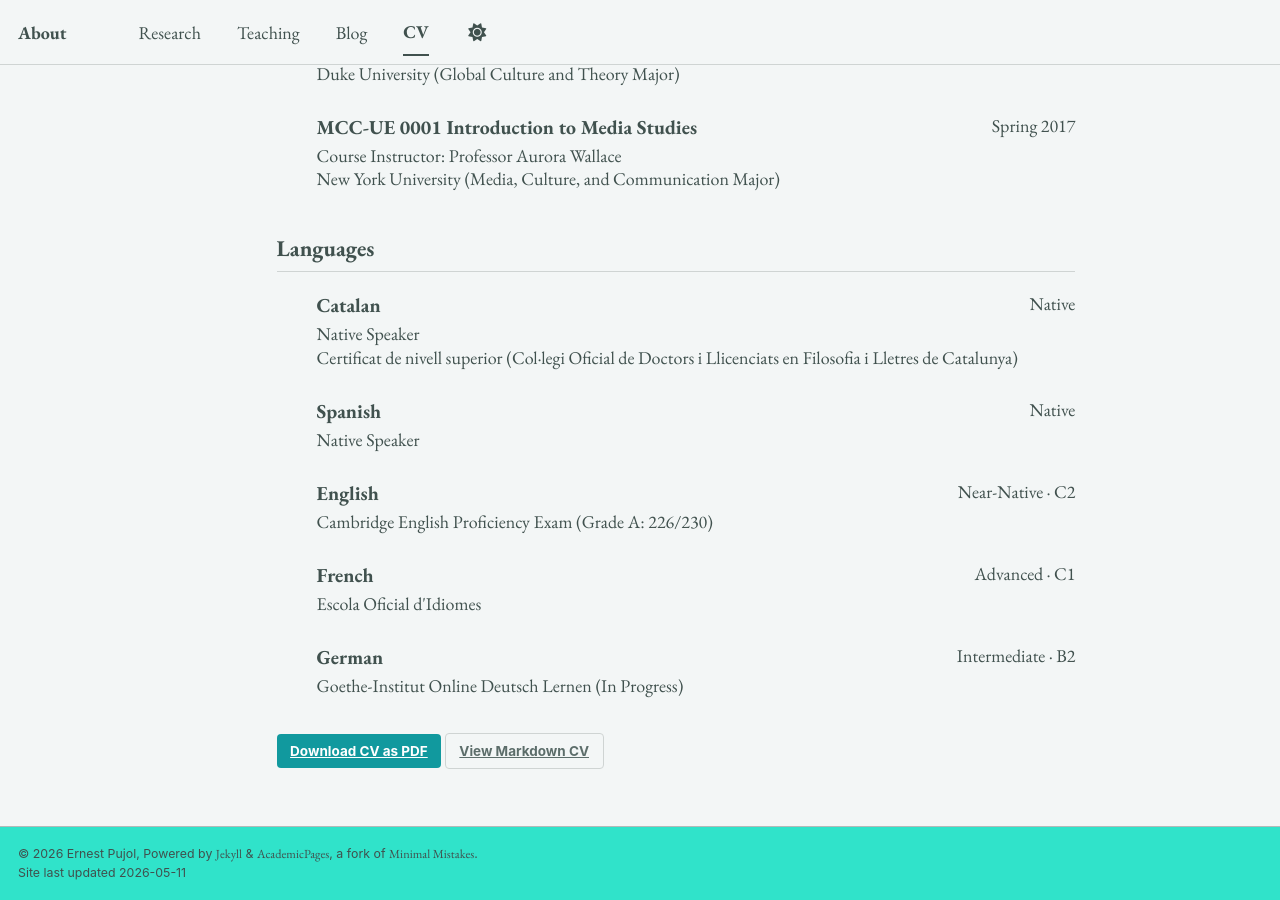
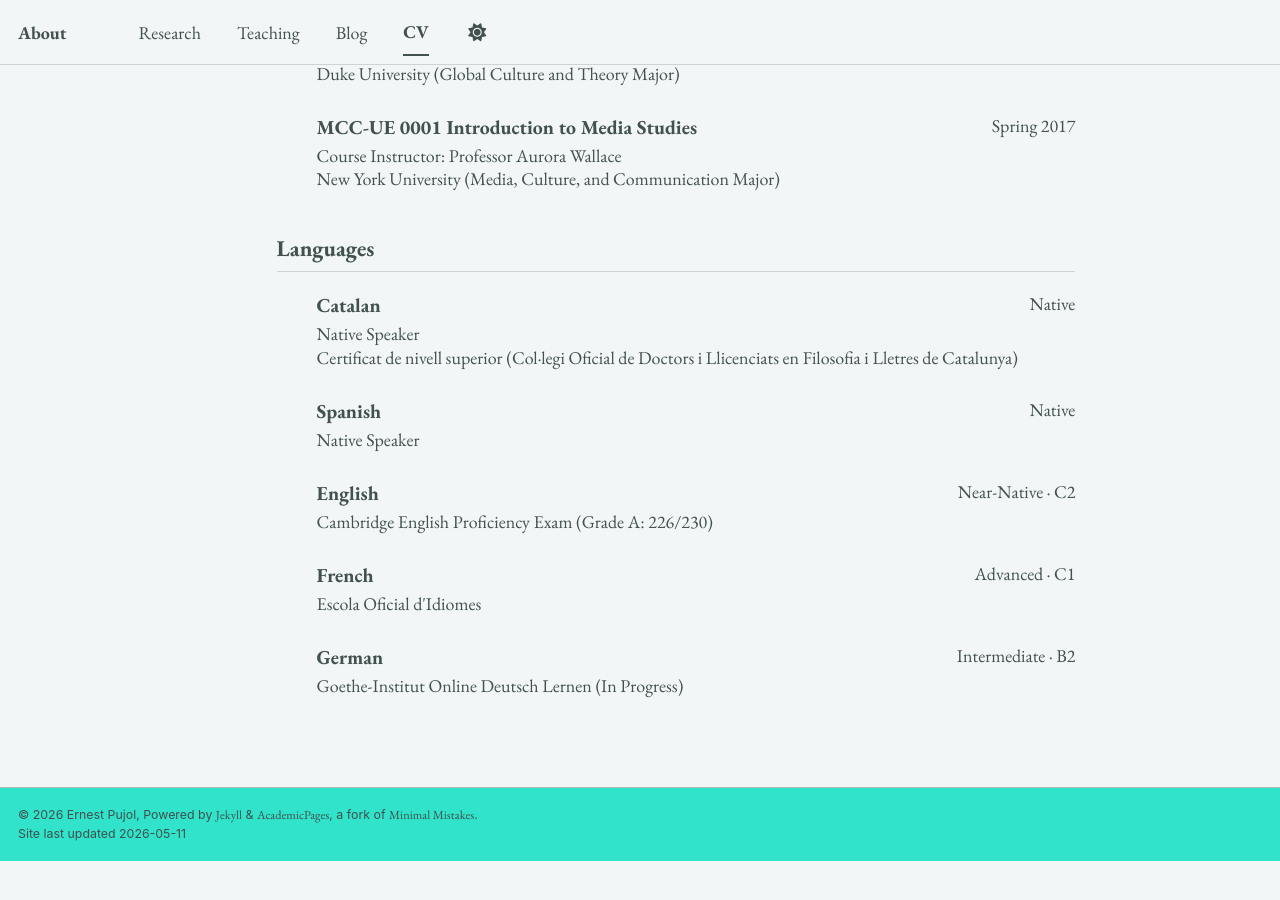
Before and after one commit to epujol90/epujol90.github.io, a Jekyll site: the page built from _pages/cv-json.md, in a window 1280 px wide and 900 px high, scrolled down 6784 px. Built offline with Jekyll 4.4.1, drawn with Linux system fonts in a browser that asks for light colours; a script bundle is joined from its source files by our own code; library files that are not in the unit come from our copies; after the commit the page ends 7645 px from its top, so only the background shows below that.

Commit message:
Update cv-json.md

```diff
--- a/_pages/cv-json.md
+++ b/_pages/cv-json.md
@@ -11,8 +11,3 @@ redirect_from:
 {% include base_path %}
 
 {% include cv-template.html %}
-
-<div class="cv-download-links">
-  <a href="{{ base_path }}/files/cv.pdf" class="btn btn--primary">Download CV as PDF</a>
-  <a href="{{ base_path }}" class="btn btn--inverse">View Markdown CV</a>
-</div>
```
